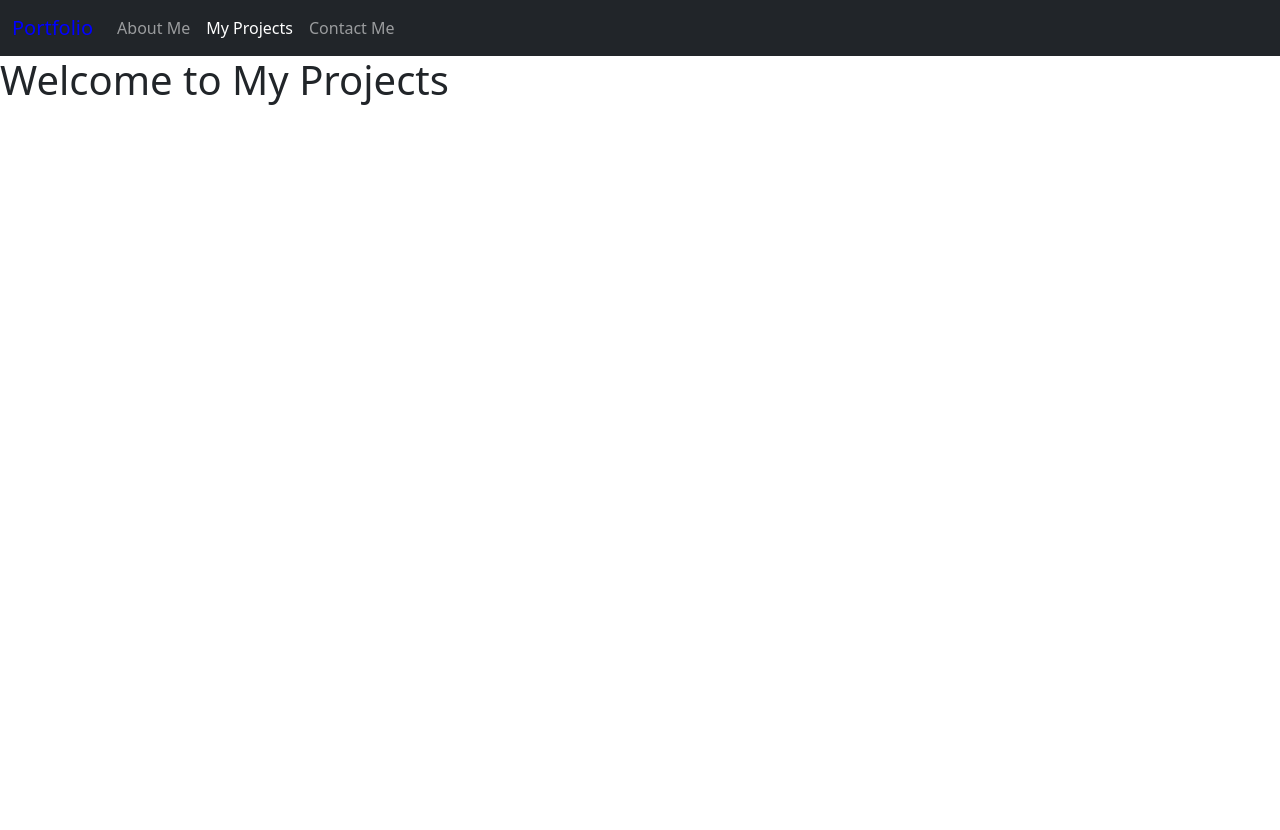
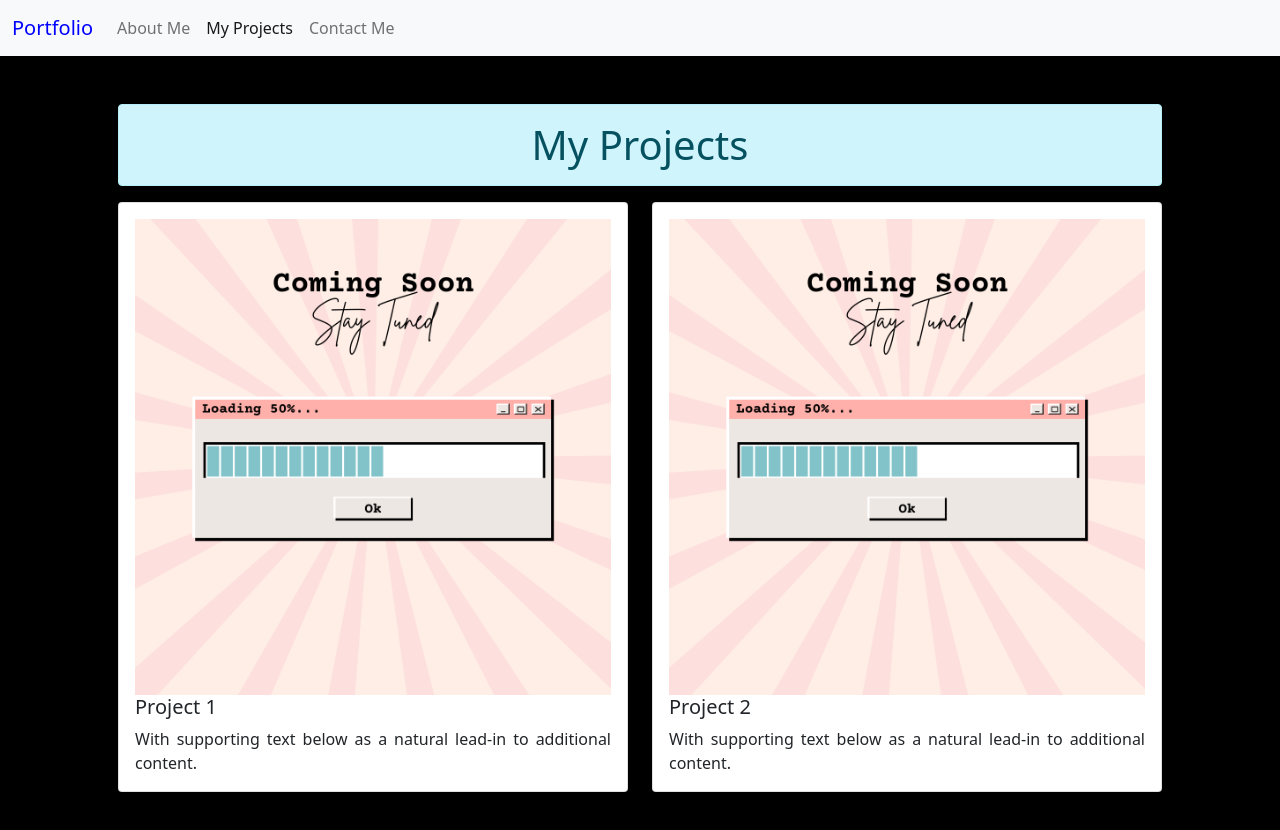
Before and after one commit to flirtara/my-portfolio, a plain HTML site: page projects.html in a window 1280 px wide. Before the commit the page ends 800 px from the top, so only its background shows below. Drawn offline with nearby package versions, Linux system fonts and the light colour scheme.

Commit message:
add projects.html

```diff
--- a/projects.html
+++ b/projects.html
@@ -7,12 +7,12 @@
 
     <!-- Bootstrap CSS -->
     <link href="https://cdn.jsdelivr.net/npm/bootstrap@5.1.1/dist/css/bootstrap.min.css" rel="stylesheet" integrity="sha384-F3w7mX95PdgyTmZZMECAngseQB83DfGTowi0iMjiWaeVhAn4FJkqJByhZMI3AhiU" crossorigin="anonymous">
-
+    <link href="./styles/style.css" rel="stylesheet">
     <title>My Projects</title>
   </head>
   <body>
-    <section class="home">
-        <nav class="navbar navbar-expand-lg navbar-dark bg-dark">
+    <section class="projects">
+        <nav class="navbar navbar-expand-lg navbar-light bg-light">
             <div class="container-fluid">
               <a class="navbar-brand" href="index.html"> <span style="color:blue;">Portfolio</span></a>
               <button class="navbar-toggler" type="button" data-bs-toggle="collapse" data-bs-target="#navbarNavAltMarkup" aria-controls="navbarNavAltMarkup" aria-expanded="false" aria-label="Toggle navigation">
@@ -28,10 +28,32 @@
             </div>
           </nav>
     </section>
-    <h1>Welcome to My Projects</h1>
+    <div class="container p-5">
+        <h1 class="alert alert-info" style="text-align: center;">My Projects</h1>
 
-    <!-- Optional JavaScript; choose one of the two! -->
-
+        <div class="row">
+          <div class="col-sm-6">
+            <div class="card">
+              <div class="card-body">
+                <img src="images/coming_soon.png" style="width: 100%;">
+                <h5 class="card-title">Project 1</h5>
+                <p class="card-text" style="text-align: justify;">With supporting text below as a natural lead-in to additional content.</p>
+                <!-- <a href="#" class="btn btn-primary">Go somewhere</a> -->
+              </div>
+            </div>
+          </div>
+          <div class="col-sm-6">
+            <div class="card">
+              <div class="card-body">
+                <img src="images/coming_soon.png" style="width: 100%;">
+                <h5 class="card-title">Project 2</h5>
+                <p class="card-text" style="text-align: justify;">With supporting text below as a natural lead-in to additional content.</p>
+                <!--<a href="#" class="btn btn-primary">Go somewhere</a>-->
+              </div>
+            </div>
+          </div>
+        </div>
+  </div>
     <!-- Option 1: Bootstrap Bundle with Popper -->
     <script src="https://cdn.jsdelivr.net/npm/bootstrap@5.1.1/dist/js/bootstrap.bundle.min.js" integrity="sha384-/bQdsTh/da6pkI1MST/rWKFNjaCP5gBSY4sEBT38Q/9RBh9AH40zEOg7Hlq2THRZ" crossorigin="anonymous"></script>
 
```
Also changed, not shown: about.html (+1 -1 lines), contact.html (+3 -5 lines), index.html (+1 -1 lines), images/coming_soon.png (added), images/procreate.png (added), 1 other file.
